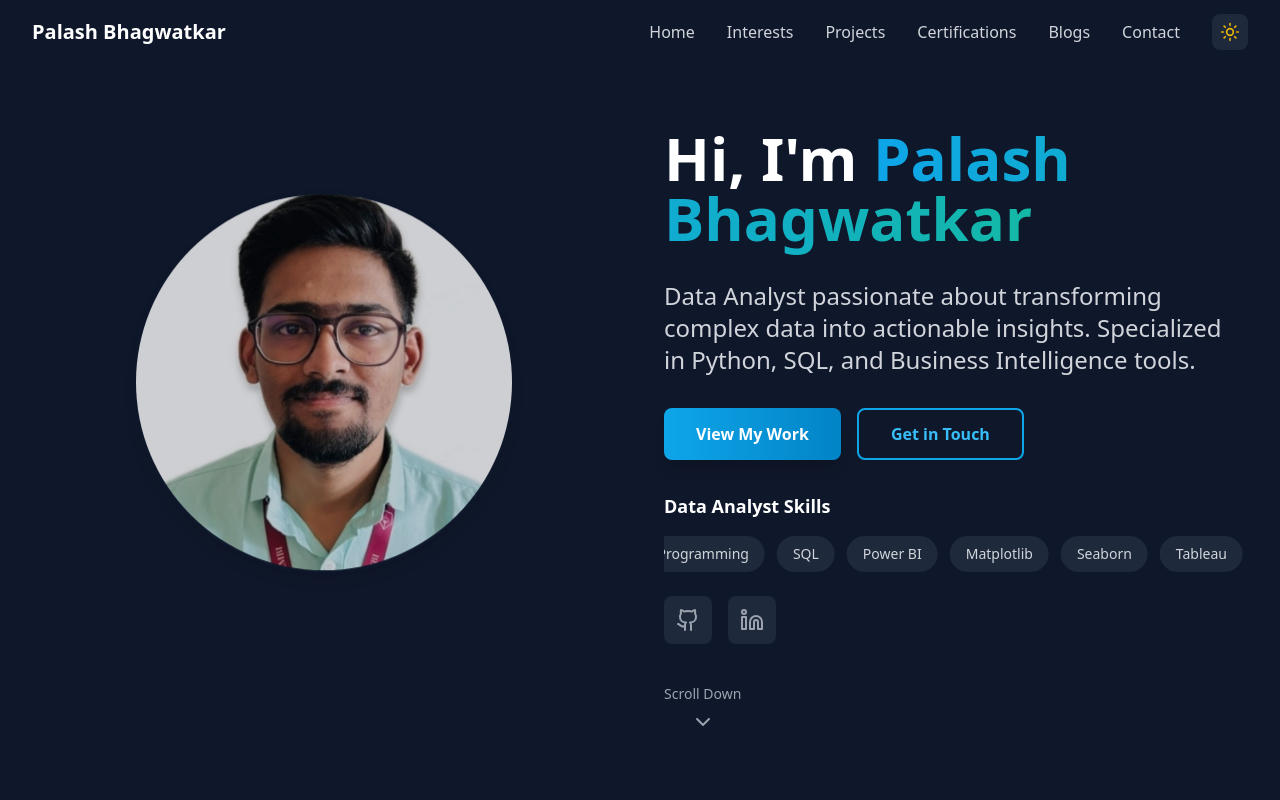
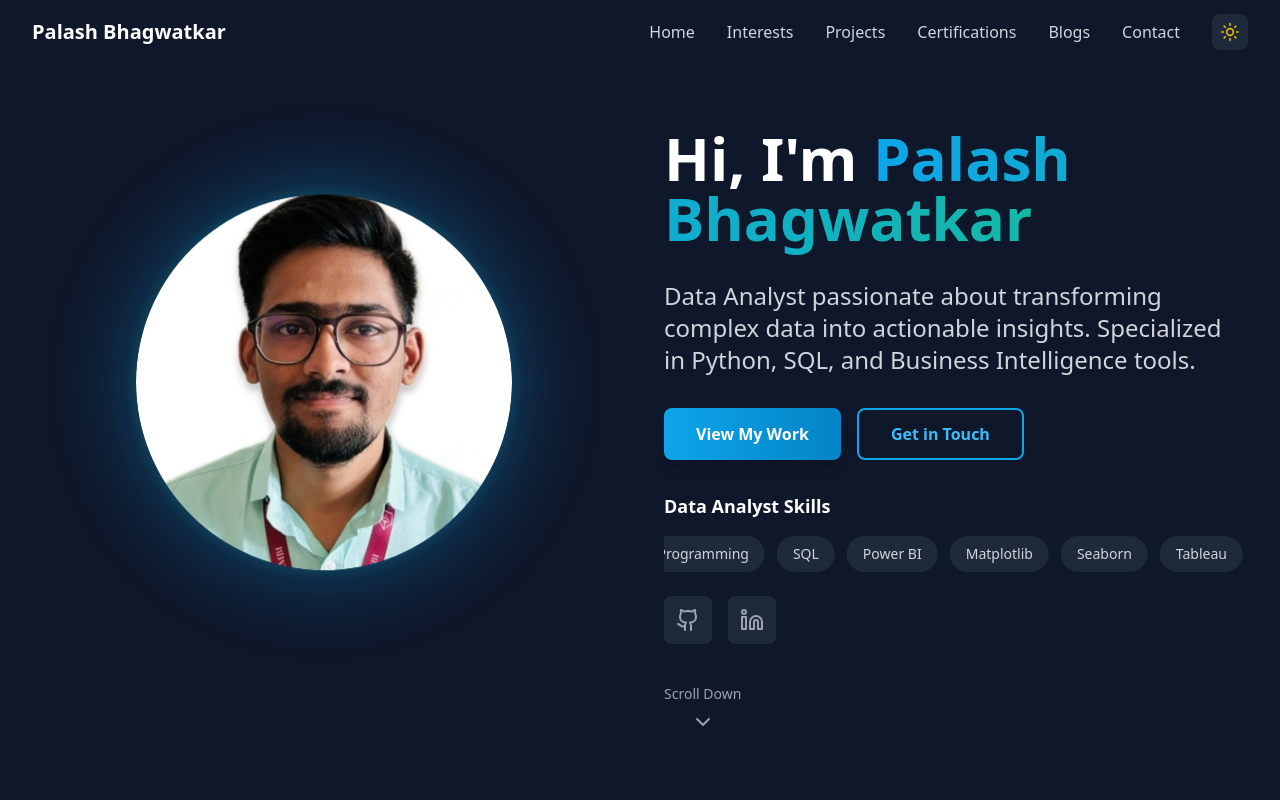
Before and after one commit to palash-droid/BoltPortfolio, a React (Vite) app: page / in a window 1280 px wide. Shown: the top 800 px of the page. Built offline with nearby package versions, Linux system fonts and the light colour scheme.

Commit message:
fixed the  profile picture in the Hero section on the Home page

```diff
--- a/src/components/Hero.tsx
+++ b/src/components/Hero.tsx
@@ -31,14 +31,28 @@ const Hero = () => {
             animate={{ opacity: 1, y: 0 }}
             transition={{ duration: 0.8 }}
           >
-            <div className="relative animate-float">
-              <img
-                src="./profile.jpg"
-                alt="Palash Bhagwatkar"
-                className="w-96 h-96 rounded-full object-cover border-4 border-white dark:border-dark-900 shadow-lg animate-pulse"
-              />
+            <div className="relative w-72 h-72 sm:w-80 sm:h-80 md:w-96 md:h-96 animate-float">
+
+              {/* Glow pulse behind */}
+              <div className="absolute inset-0 rounded-full bg-primary-500 blur-2xl opacity-20 animate-pulse-slow z-0"></div>
+
+              {/* Optional hue-rotating border ring */}
+              <div className="absolute inset-0 rounded-full bg-gradient-to-r from-primary-500 to-secondary-500 opacity-10 blur-sm animate-spin-slow z-0"></div>
+
+
+              {/* Image foreground */}
+              <div className="relative z-10 w-full h-full rounded-full overflow-hidden border-4 border-white dark:border-transparent">
+                <img
+                  src="./profile.jpg"
+                  alt="Palash Bhagwatkar"
+                  className="w-full h-full object-cover rounded-full"
+                />
+              </div>
+
             </div>
           </motion.div>
+
+
 
           {/* Right Column - Text Content and Interactive Elements */}
           <motion.div
--- a/tailwind.config.js
+++ b/tailwind.config.js
@@ -60,6 +60,9 @@ export default {
         'fade-in': 'fade-in 0.5s ease-in-out',
         'slide-up': 'slide-up 0.5s ease-in-out',
         'gradient': 'gradient 15s ease infinite',
+        'pulse-slow': 'pulse-slow 5s ease-in-out infinite',
+        'spin-slow': 'spin 12s linear infinite',
+
       },
       keyframes: {
         float: {
@@ -87,9 +90,13 @@ export default {
             'background-size': '200% 200%',
             'background-position': 'right center'
           }
-        }
+        },
+        'pulse-slow': {
+          '0%, 100%': { opacity: '0.2', transform: 'scale(1)' },
+          '50%': { opacity: '0.4', transform: 'scale(1.05)' },
+        },
       }
-    },
+    }
   },
   plugins: [],
 };
```
